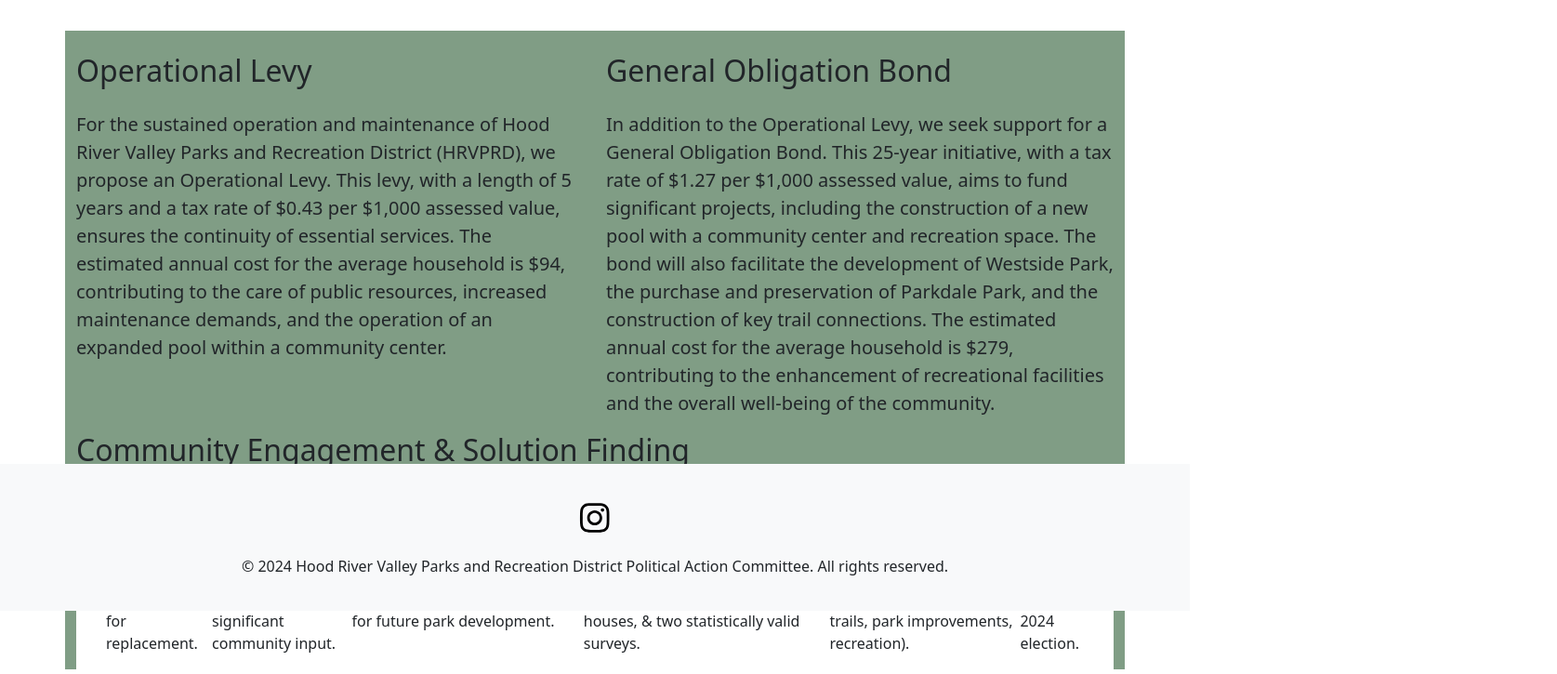
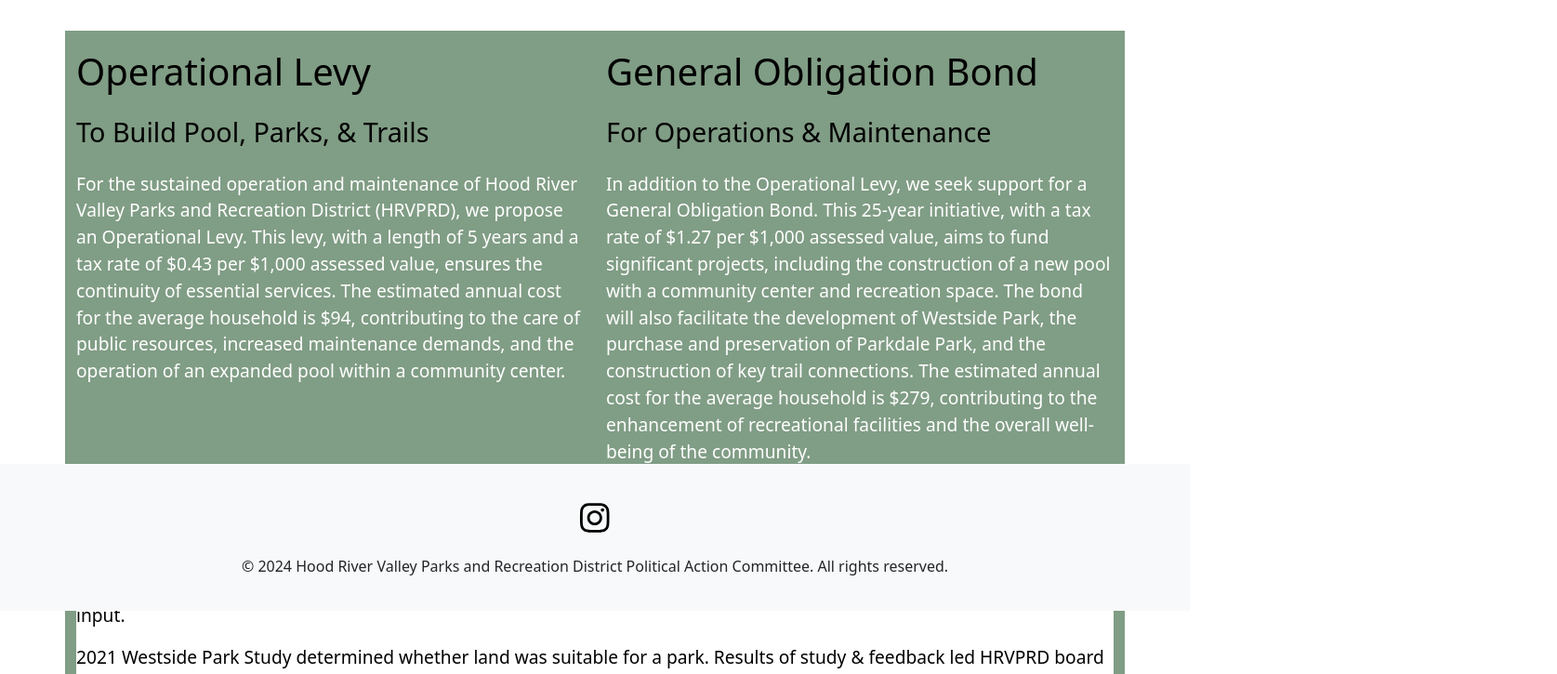
Before and after one commit to jessicahattig/yes-yes-pnr, a React (Create React App) app: page /about in a window 1280 px wide. Shown: the part 143-868 px from the top of the page at 93% size, 1675 px wide, since content can reach past the window. Built offline with nearby package versions, Linux system fonts and the light colour scheme.

Commit message:
Update components. WIP: css

```diff
--- a/src/components/About.js
+++ b/src/components/About.js
@@ -3,17 +3,16 @@ import React from 'react';
 const About = () => {
   return (
     <div className="about-section container">
-      <br />
-
-
       <div className="row">
         <div className="col-md-6">
-        <h2 className="mb-4 custom-heading">Operational Levy</h2>
+        <h1 className="mb-4 custom-heading">Operational Levy</h1>
+        <h4 className="mb-4 custom-heading">To Build Pool, Parks, & Trails</h4>
           <p className="lead">For the sustained operation and maintenance of Hood River Valley Parks and Recreation District (HRVPRD), we propose an Operational Levy. This levy, with a length of 5 years and a tax rate of $0.43 per $1,000 assessed value, ensures the continuity of essential services. The estimated annual cost for the average household is $94, contributing to the care of public resources, increased maintenance demands, and the operation of an expanded pool within a community center.</p>
         </div>
 
         <div className="col-md-6">
-          <h2 className="mb-4 custom-heading">General Obligation Bond</h2>
+          <h1 className="mb-4 custom-heading">General Obligation Bond</h1>
+          <h4 className="mb-4 custom-heading">For Operations & Maintenance</h4>
           <p className="lead">In addition to the Operational Levy, we seek support for a General Obligation Bond. This 25-year initiative, with a tax rate of $1.27 per $1,000 assessed value, aims to fund significant projects, including the construction of a new pool with a community center and recreation space. The bond will also facilitate the development of Westside Park, the purchase and preservation of Parkdale Park, and the construction of key trail connections. The estimated annual cost for the average household is $279, contributing to the enhancement of recreational facilities and the overall well-being of the community.</p>
         </div>
       </div>
--- a/src/components/App.js
+++ b/src/components/App.js
@@ -17,7 +17,6 @@ function App() {
 
       <div>
         <Header />
-        {/* <Translate /> */}
         <PageControl />
         <Footer />
       </div>
--- a/src/components/CommunityInput.js
+++ /dev/null
@@ -1,11 +0,0 @@
-import React from "react";
-
-function Contact() {
-  return (
-    <div className="ComponentHeader">
-      <h2>Community Input Page Section is Under Construction.</h2>
-    </div>
-  );
-}
-
-export default Contact;
--- a/src/components/Donate.js
+++ b/src/components/Donate.js
@@ -4,7 +4,7 @@ import Translate from "./Translate";
 function Donate() {
   return (
     <div className="ComponentHeader">
-      <h2>Donate Page Section is Under Construction.</h2>
+      <h2>Donation Page is Under Construction.</h2>
       </div>
   );
 }
--- a/src/components/Header.js
+++ b/src/components/Header.js
@@ -35,8 +35,8 @@ function Header() {
         </Navbar.Brand>
         <Nav className="ml-auto">
           <Link to="/" className="nav-link">HOME</Link>
-          <Link to="/about" className="nav-link">INFO ON BALLOT MEASURES</Link>
-          <Link to="/community-input" className="nav-link">COMMUNITY INPUT</Link>
+          <Link to="/about" className="nav-link">BALLOT MEASURE DETAILS</Link>
+          <Link to="/pac-about" className="nav-link">ABOUT HRVPRD</Link>
           <Link to="/contact" className="nav-link">CONTACT</Link>
           <Link to="/donate" className="nav-link">DONATE</Link>
         </Nav>
--- a/src/components/PacAbout.js
+++ b/src/components/PacAbout.js
@@ -0,0 +1,32 @@
+import React from "react";
+
+function PacAbout() {
+  return (
+    <div className="ComponentHeader">
+      <h1>History of HRVPRD</h1>
+    <ul>
+        <li>1948: Pool is built on its current site by the City of Hood River.</li>
+        <li>1988: Hood River County voters approve formation of The Hood River Valley Parks & Recreation District (HRVPRD) to save the 1940’s era pool when the City decided to shut it down. HRVPRD becomes a special purpose government entity & begins collecting taxes, separate from the city or county.</li>
+        <li>1992: Voters expand the Parks & Recreation District Charter, giving the authority to manage parks and trails, but they did not increase the tax rate.</li>
+        <li>1997: Oregon tax law changed with Measures 50, which froze all taxing rates in the state permanently and required future measures to be approved by voters. HRVPRD’s tax rate is $0.3498 per $1,000 assessed, which is one of the lowest in the state.</li>
+      </ul>
+      <br/>
+      <h2>Successes</h2>
+      <ul>
+        <li>7 New Parks built by HRVPRD in last 25 years: Rotary Skate Park, Odell Community Park, Golden Eagle, Culbertson, Hazelview, Barrett and Morrison Park.</li>
+        <li>6 new miles of trails added, including Indian Creek Trail & the Westside Trail.</li>
+        <li>34 acres of future park land and trails secured through state & federal grants and property developers to support the growing population.</li>
+        <li>Community Recreation Offerings Revitalized: HRVPRD took over recreation programming (sports, day camps, enrichment) from the school district. In 2023, there were over 3200 local enrollments in these programs.</li>
+      </ul>
+      <h2>Challenges</h2>
+      <ul>
+        <li>The pool is in urgent need of replacement: Any major malfunction in the competition pool filter, the boiler, tent walls, or pipes will cause immediate closures and costly repairs.</li>
+        <li>Funds from the Hood River County School District to support Recreation offerings will end in September of 2024.</li>
+        <li>The community guided Parks Master Plan identified needs: more parks, fields, natural areas, trail connections, & indoor recreation space. The current tax rate, one of the lowest Parks and Rec District rates in the state, cannot support any significant new park development.</li>
+        <li>HRV Parks and Recreation currently owns no multi-purpose rooms, gyms, or fields, making recreation scheduling and access limited.</li>
+      </ul>
+      </div>
+  );
+}
+
+export default PacAbout;
--- a/src/components/PageControl.js
+++ b/src/components/PageControl.js
@@ -4,7 +4,7 @@ import About from './About';
 import Contact from './Contact';
 import Donate from './Donate';
 import Home from './Home';
-import CommunityInput from './CommunityInput';
+import PacAbout from './PacAbout';
 
 
 function PageControl() {
@@ -13,7 +13,7 @@ function PageControl() {
       <Route path="/" element={<Home />} />
       <Route path="/donate" element={<Donate />} />
       <Route path="/about" element={<About />} />
-      <Route path="/community-input" element={<CommunityInput />} />
+      <Route path="/pac-about" element={<PacAbout />} />
       <Route path="/contact" element={<Contact />} />
       <Route path="*" element={<Navigate to="/" />} />
     </Routes>
--- a/src/index.css
+++ b/src/index.css
@@ -120,12 +120,47 @@ footer {
   height: auto;
 }
 
+
 /* About */
-.custom-heading {
-  margin-bottom: 20px;
+.about-section {
+  background-color: rgba(2, 61, 12, 0.5);
+  padding: 20px; /* Add padding to the about section */
 }
 
+.about-section h1,
+.about-section h4,
+.about-section p {
+  color: #000000;
+}
 
-.about-section {
-  background-color: rgba(2, 61, 12, 0.5);
+.about-section h1 {
+  font-size: 2.5em;
 }
+
+.about-section h4 {
+  font-size: 1.8em;
+}
+
+.about-section p.lead {
+  font-size: 1.2em;
+  color: #ffffff;
+
+}
+
+.about-section ul {
+  display: flex;
+  flex-direction: column;
+  align-items: flex-start;
+  list-style-type: square;
+  padding: 0;
+  font-size: 1.2em;
+  margin-top: 20px;
+}
+
+.about-section ul.p {
+  margin-bottom: 10px;
+}
+
+.about-section li {
+  margin-bottom: 10px;
+}
```
